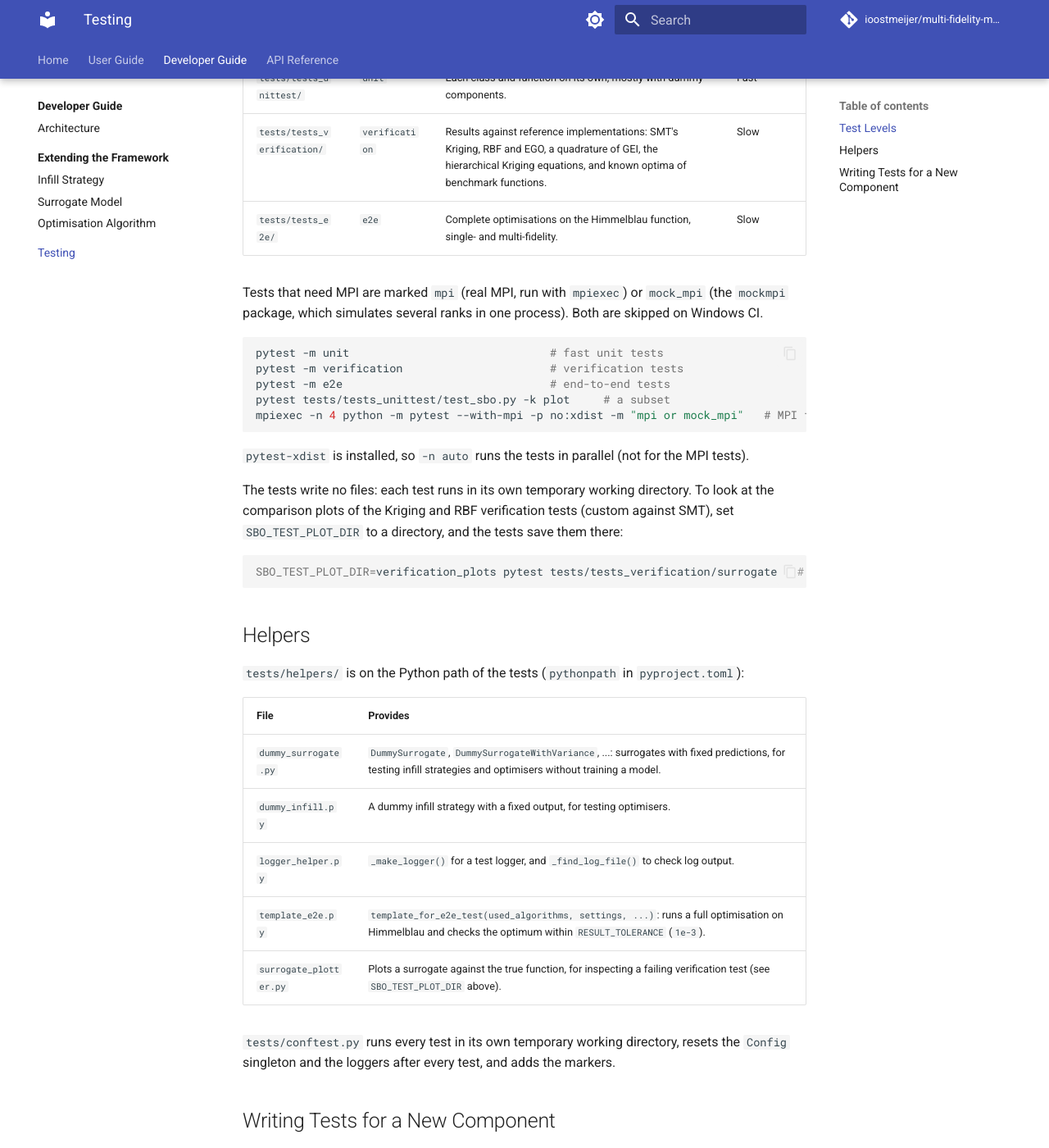
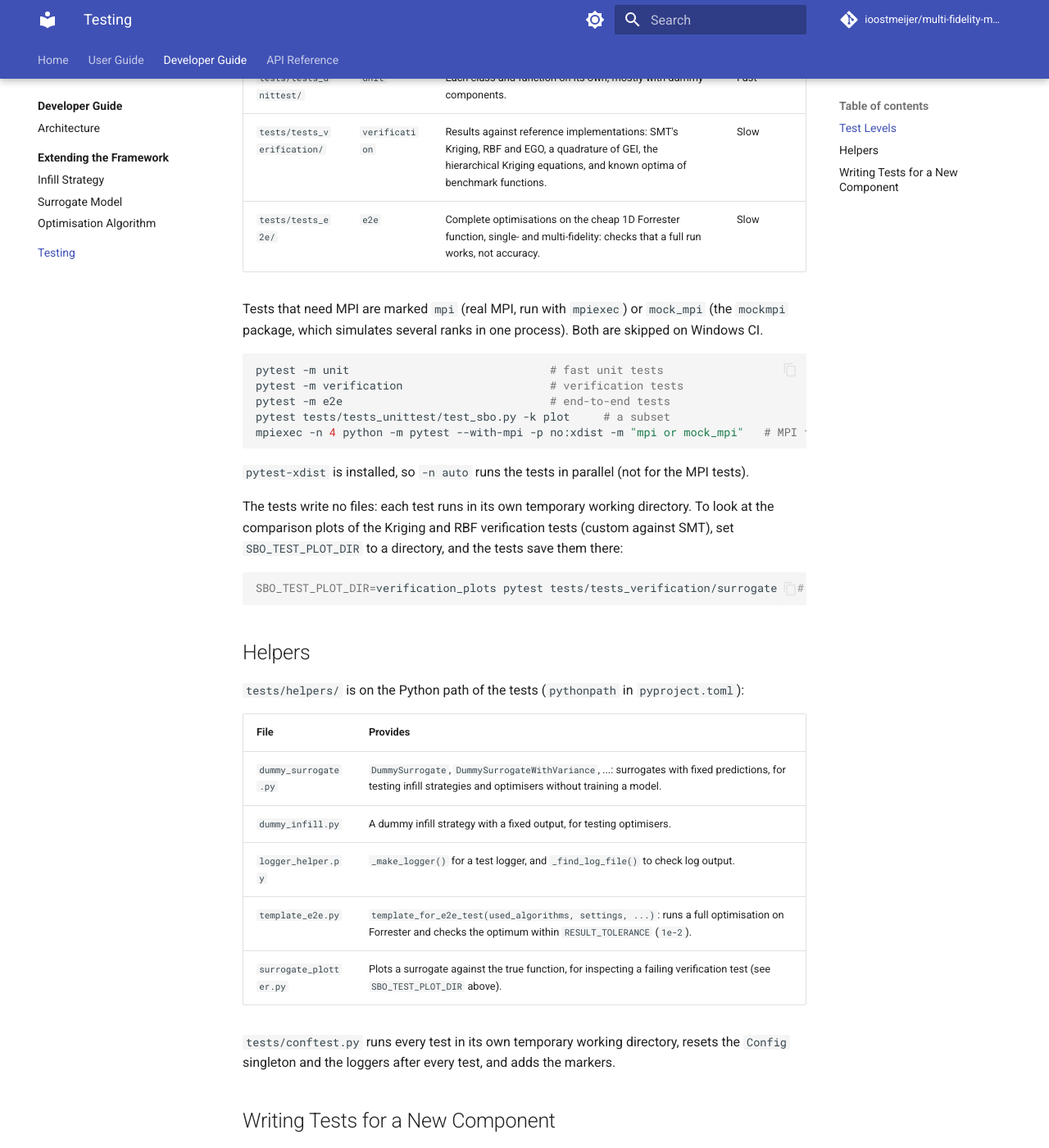
Before and after one commit to ioostmeijer/multi-fidelity-multi-point-sbo, an MkDocs documentation site: the page built from docs/dev/testing.md, in a window 1280 px wide and 1400 px high, scrolled down 343 px. Shown: the whole window at 82% size. Built offline with MkDocs 1.6.1 and Material for MkDocs 9.7.7, drawn with Linux system fonts in a browser that asks for light colours; comment, search, counter and statistics services are not loaded.

Commit message:
Use the Forrester function for the e2e tests instead of the more expensive Himmelblau

```diff
--- a/docs/dev/testing.md
+++ b/docs/dev/testing.md
@@ -9,7 +9,7 @@ selected with `-m`.
 | --------------------------- | -------------- | ------------------------------------------------------------------------------------------------------------------------------------------------------------------------ | ----- |
 | `tests/tests_unittest/`     | `unit`         | Each class and function on its own, mostly with dummy components.                                                                                                        | Fast  |
 | `tests/tests_verification/` | `verification` | Results against reference implementations: SMT's Kriging, RBF and EGO, a quadrature of GEI, the hierarchical Kriging equations, and known optima of benchmark functions. | Slow  |
-| `tests/tests_e2e/`          | `e2e`          | Complete optimisations on the Himmelblau function, single- and multi-fidelity.                                                                                           | Slow  |
+| `tests/tests_e2e/`          | `e2e`          | Complete optimisations on the cheap 1D Forrester function, single- and multi-fidelity: checks that a full run works, not accuracy.                                       | Slow  |
 
 Tests that need MPI are marked `mpi` (real MPI, run with `mpiexec`) or `mock_mpi` (the `mockmpi` package, which
 simulates several ranks in one process). Both are skipped on Windows CI.
@@ -41,7 +41,7 @@ SBO_TEST_PLOT_DIR=verification_plots pytest tests/tests_verification/surrogate
 | `dummy_surrogate.py`   | `DummySurrogate`, `DummySurrogateWithVariance`, ...: surrogates with fixed predictions, for testing infill strategies and optimisers without training a model. |
 | `dummy_infill.py`      | A dummy infill strategy with a fixed output, for testing optimisers.                                                                                           |
 | `logger_helper.py`     | `_make_logger()` for a test logger, and `_find_log_file()` to check log output.                                                                                |
-| `template_e2e.py`      | `template_for_e2e_test(used_algorithms, settings, ...)`: runs a full optimisation on Himmelblau and checks the optimum within `RESULT_TOLERANCE` (`1e-3`).     |
+| `template_e2e.py`      | `template_for_e2e_test(used_algorithms, settings, ...)`: runs a full optimisation on Forrester and checks the optimum within `RESULT_TOLERANCE` (`1e-2`).      |
 | `surrogate_plotter.py` | Plots a surrogate against the true function, for inspecting a failing verification test (see `SBO_TEST_PLOT_DIR` above).                                       |
 
 `tests/conftest.py` runs every test in its own temporary working directory, resets the `Config` singleton and the
```
Also changed, not shown: 1 other file.
